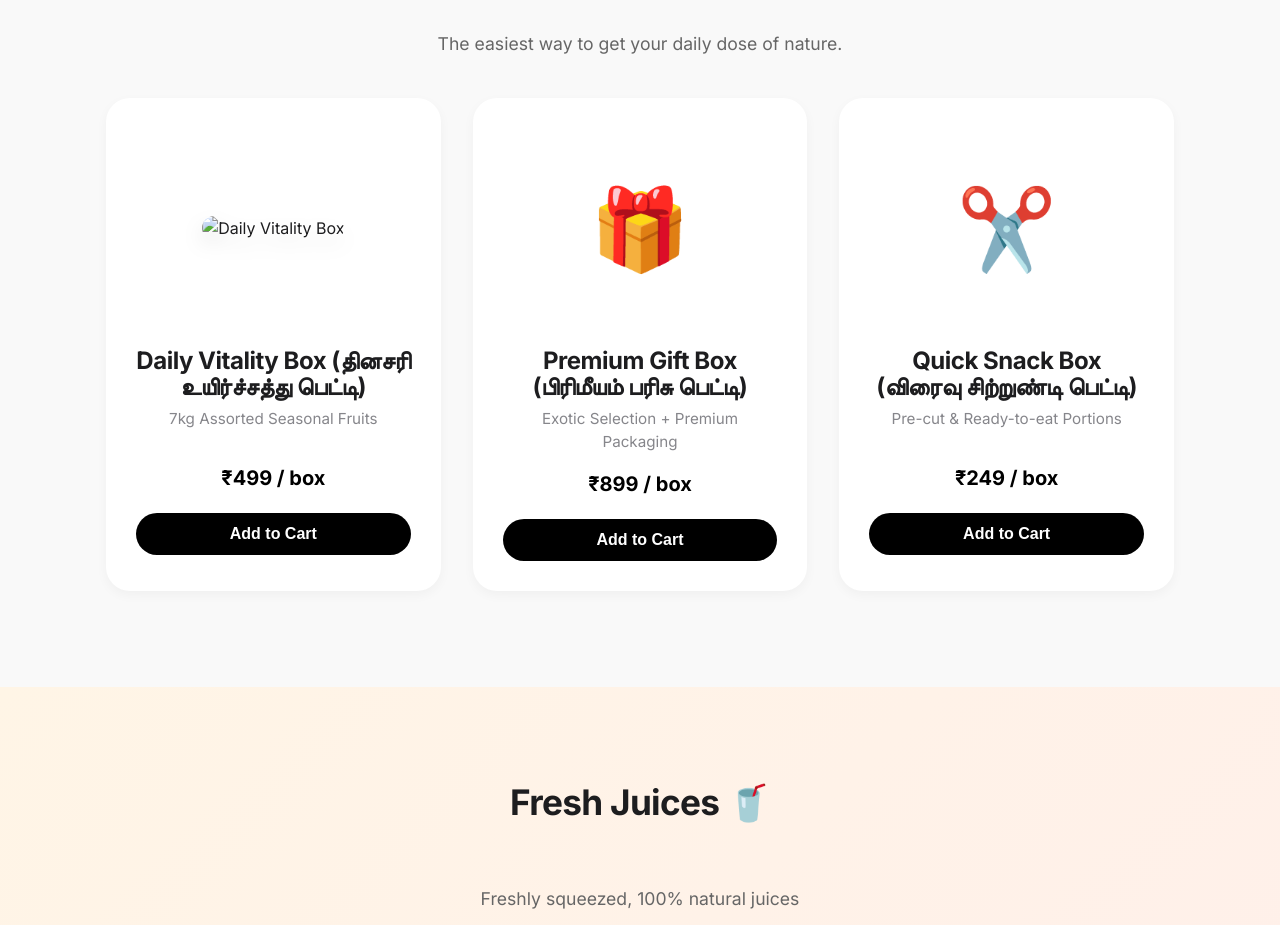
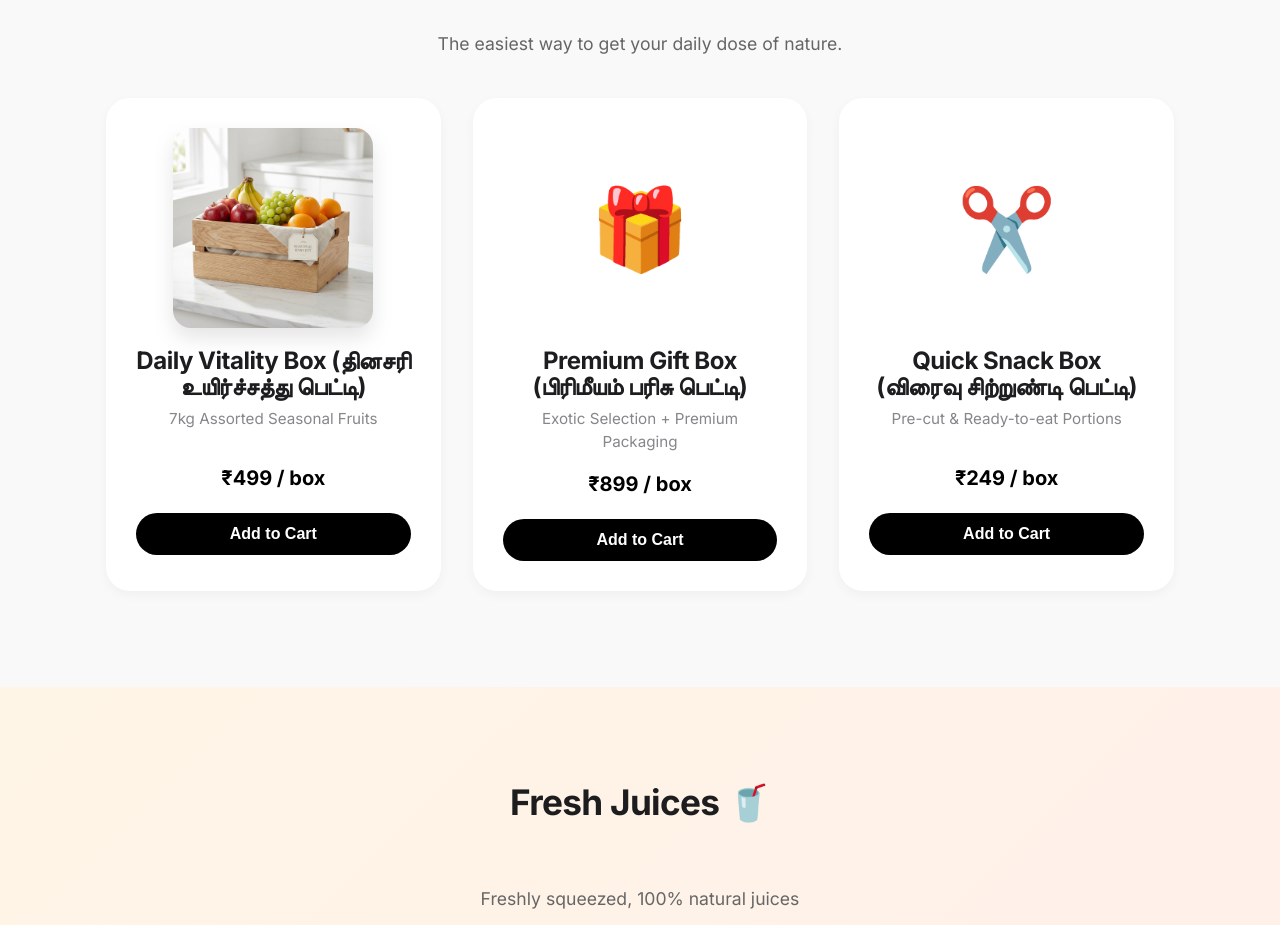
Before and after one commit to tamilvanan6382/fruit, a plain HTML site: page index.html in a window 1280 px wide. Shown: the part 4780-5705 px from the top of the page. Drawn offline with Linux system fonts and the light colour scheme.

Commit message:
Fix deployment: convert absolute paths to relative and fix vercel.json configuration

```diff
--- a/index.html
+++ b/index.html
@@ -360,8 +360,7 @@
                 <!-- Daily Vitality Box -->
                 <div class="fruit-card">
                     <div class="fruit-img-wrapper">
-                        <img src="C:/Users/tamil/.gemini/antigravity/brain/6625c2c1-49e9-423a-956e-d7aa2aba06f6/daily_vitality_box_1766119409009.png"
-                            alt="Daily Vitality Box">
+                        <img src="assets/daily-vitality-box.png" alt="Daily Vitality Box">
                     </div>
                     <div class="fruit-info">
                         <h3>Daily Vitality Box <span class="tamil-text">(தினசரி உயிர்ச்சத்து பெட்டி)</span></h3>
```
Also changed, not shown: assets/daily-vitality-box.png (added), vercel.json.
